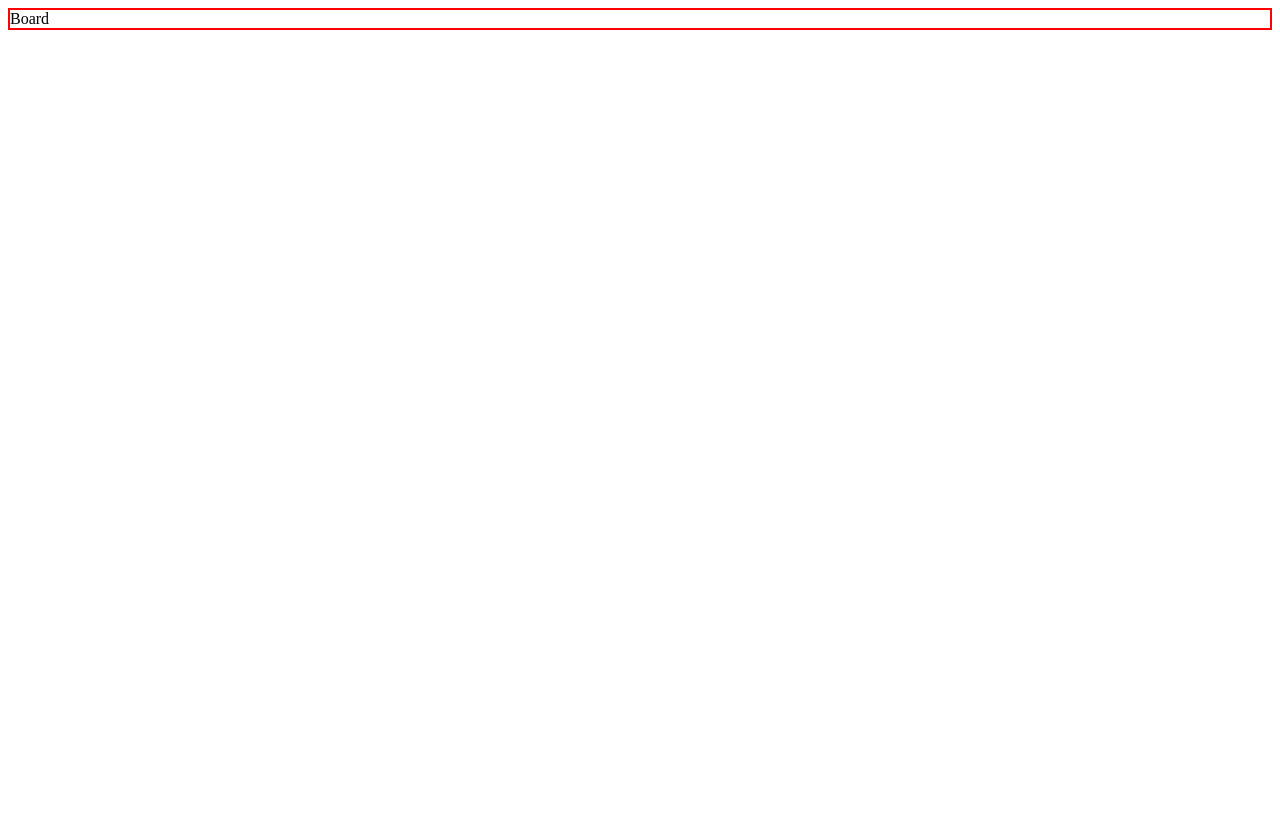
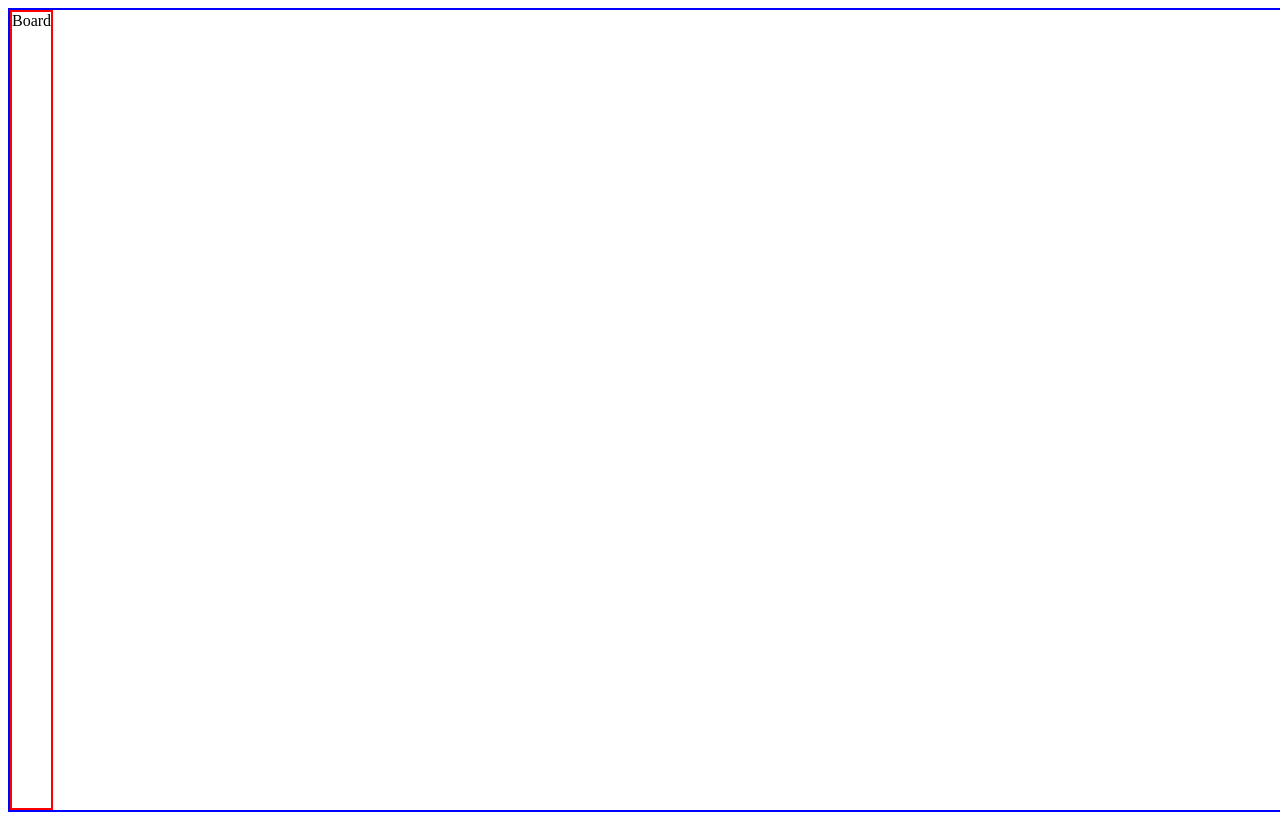
Before and after one commit to OriolOr/CatanCounter, a React app in the folder FrontWeb/: page / in a window 1280 px wide. Built offline with nearby package versions, Linux system fonts and the light colour scheme.

Commit message:
add  app.styles.css

```diff
--- a/FrontWeb/src/app.tsx
+++ b/FrontWeb/src/app.tsx
@@ -1,5 +1,5 @@
 import React from "react";
-import Board from "./components/Board/Board";
+import Board from "./components/Board/board";
 
 export const App = () => {
   return <Board />;
--- a/FrontWeb/src/components/Board/Board.styles.css
+++ b/FrontWeb/src/components/Board/Board.styles.css
@@ -1,6 +1,4 @@
 .boardContainer {
   display: flex;
   border: 2px solid red;
-  align-items: center;
-  align-content: center;
 }
--- /dev/null
+++ b/FrontWeb/src/index.styles.css
@@ -0,0 +1,7 @@
+.appContainer {
+  display: flex;
+  border: 2px solid blue;
+  height: 100vh;
+  width: 100vw;
+  margin: 0%;
+}
--- a/FrontWeb/src/index.tsx
+++ b/FrontWeb/src/index.tsx
@@ -1,9 +1,10 @@
 import React from "react";
 import ReactDOM from "react-dom";
 import { App } from "./app";
+import "./index.styles.css";
 
 ReactDOM.render(
-  <div>
+  <div className="appContainer">
     <App />
   </div>,
   document.getElementById("root")
--- a/FrontWeb/src/styles.css
+++ /dev/null
@@ -1,3 +0,0 @@
-.my-text {
-  color: blue;
-}
--- a/FrontWeb/webpack.config.js
+++ b/FrontWeb/webpack.config.js
@@ -8,7 +8,7 @@ module.exports = {
     extensions: [".js", ".ts", ".tsx"],
   },
   entry: {
-    app: ["./index.tsx", "./styles.css"],
+    app: ["./index.tsx", "./index.styles.css"],
   },
   devtool: "eval-source-map",
   stats: "errors-only",
```
